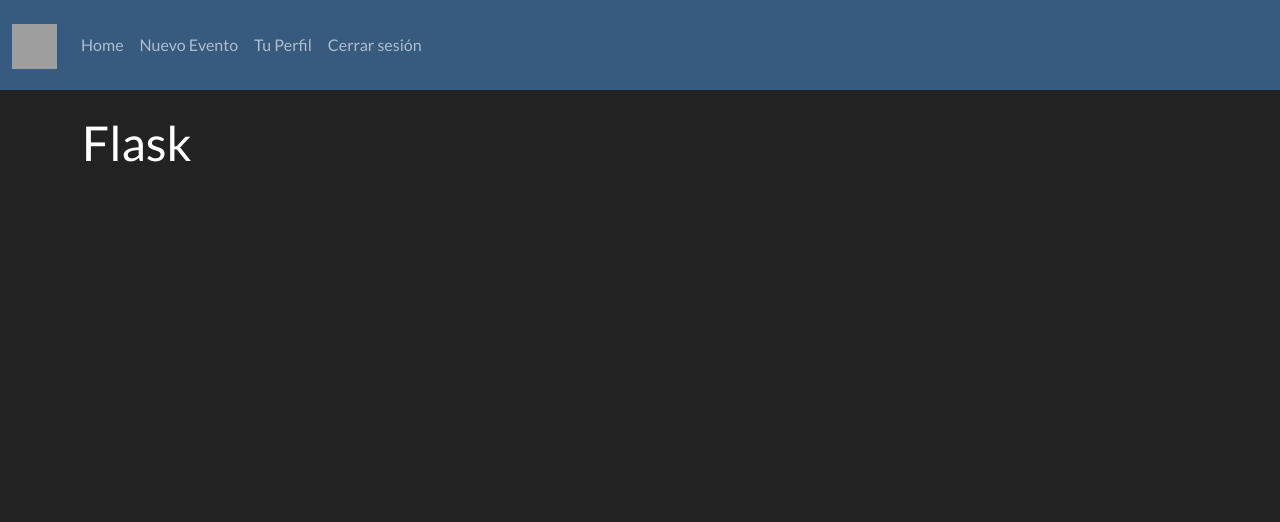
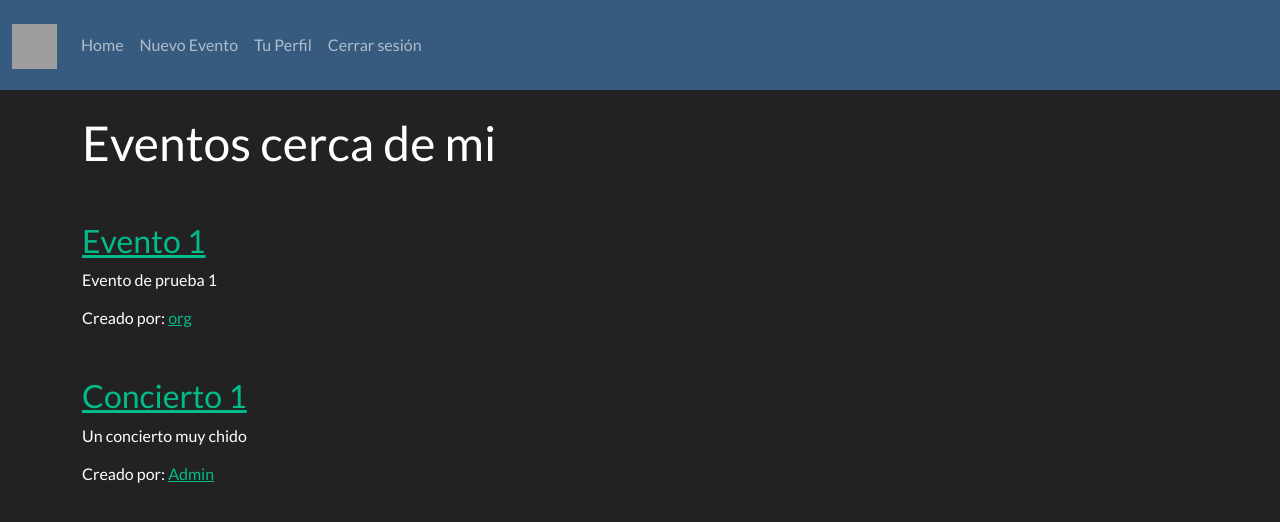
Before and after one commit to Loptt/ticket-shop-app, a Flask app: page / in a window 1280 px wide. Shown: the top 522 px of the page. Run offline with Flask 2, Linux system fonts and the light colour scheme; a user stored in the database is signed in; data comes from the database, SQL or seed files in the repository; data that the repository does not hold is empty; grey boxes are pictures that could not be loaded.

Commit message:
Added events list to home screen

```diff
--- a/app/routes.py
+++ b/app/routes.py
@@ -10,7 +10,8 @@
 @app.route('/')
 @login_required
 def home():
-	return render_template('index.html', username=current_user.username)
+	events = Evento.query.all()
+	return render_template('index.html', username=current_user.username, events=events)
 
 
 @app.route('/register', methods=['GET', 'POST'])
--- /dev/null
+++ b/app/static/styles/main.css
@@ -0,0 +1,9 @@
+
+.event-list {
+    margin-top: 50px;
+}
+
+.event-summary {
+    margin-top: 40px;
+    margin-bottom: 50px;
+}
--- a/app/templates/index.html
+++ b/app/templates/index.html
@@ -4,6 +4,15 @@
 {% endblock%}
 {% block body %}
 <br>
-	<h1>Flask</h1>
+	<h1>Eventos cerca de mi</h1>
+	<div class="event-list">
+		{% for evento in events %}
+			<div class="event-summary">
+				<h3><a href="{{ url_for('evento', evento_id=evento.id) }}">{{ evento.nombre }}</a></h3>
+				<p>{{ evento.descripcion }}</p>
+				<h6>Creado por: <a href="{{ url_for('profile', username=evento.organizador.username) }}">{{ evento.organizador.nombre }}</a></h3>
+			</div>
+		{% endfor %}
+	</div>
 <br>
 {% endblock %}
--- a/app/templates/layout.html
+++ b/app/templates/layout.html
@@ -8,6 +8,7 @@
     <link rel="stylesheet" href="https://bootswatch.com/5/darkly/bootstrap.min.css">
     <link rel="icon" type="image/png" href="{{ url_for('static', filename='assets/GF.png') }}"/>
     <link rel="shortcut icon" type="image/png" href="{{ url_for('static', filename='assets/GF.png') }}"/>
+    <link rel= "stylesheet" type= "text/css" href= "{{ url_for('static',filename='styles/main.css') }}">
     {% block head %}
     {% endblock%}
 </head>
```
